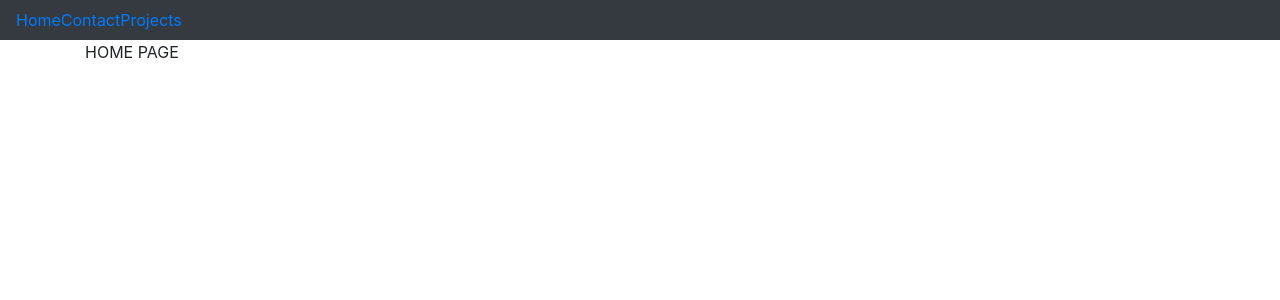
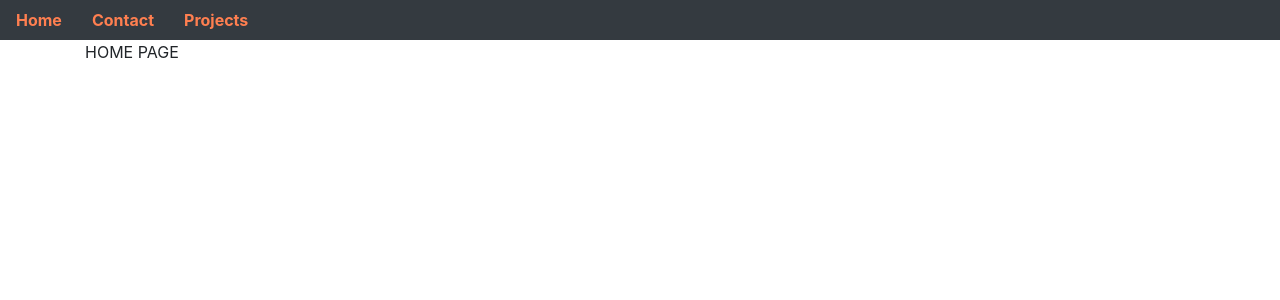
Before and after one commit to alex-judy/portfolio, a React (Create React App) app: page / in a window 1280 px wide. Shown: the top 300 px of the page. Built offline with nearby package versions, Linux system fonts and the light colour scheme.

Commit message:
Moved styles for project to reactstrap.

```diff
--- a/package.json
+++ b/package.json
@@ -16,7 +16,6 @@
     "eslint-plugin-jsx-a11y": "^6.1.1",
     "eslint-plugin-prettier": "^2.6.2",
     "eslint-plugin-react": "^7.11.1",
-    "react-bootstrap": "^0.32.4",
     "react-fontawesome": "^1.6.1",
     "react-gravatar": "^2.6.3",
     "bootstrap": "^4.1.3",
--- a/src/App.js
+++ b/src/App.js
@@ -1,5 +1,6 @@
 import React, { Component } from "react";
 import { BrowserRouter as Router, Route } from "react-router-dom";
+import { Container } from "reactstrap";
 
 import "./styles/app.css";
 import Projects from "./components/projects";
@@ -61,20 +62,24 @@ class App extends Component {
     console.log("Click");
   };
 
+  // componentDidMount() {
+  //   alert("Site is currently under construction. Please check back later!");
+  // }
+
   render() {
     return (
       <React.Fragment>
         <Router>
           <div className="App">
             <NavBar onAlert={this.handleAlert} />
-            <div className="container">
+            <Container>
               <Route exact path="/" component={Home} />
               <Route path="/contact" component={Contact} />
               <Route
                 path="/projects"
                 render={() => <Projects projects={this.state.projects} />}
               />
-            </div>
+            </Container>
           </div>
         </Router>
       </React.Fragment>
--- a/src/styles/navbar.css
+++ b/src/styles/navbar.css
@@ -1,12 +1,8 @@
-.navbar-brand {
-  position: absolute;
-  width: 100%;
-  left: 0;
-  top: 0;
-  text-align: center;
-  margin: auto;
+.nav-item {
+  padding-right: 30px;
+  font-weight: bold;
 }
 
-.navbar-btn {
-  z-index: 1;
+.nav-item > a {
+  color: coral;
 }
```
Also changed, not shown: src/components/navbar.jsx (+1 -32 lines).
